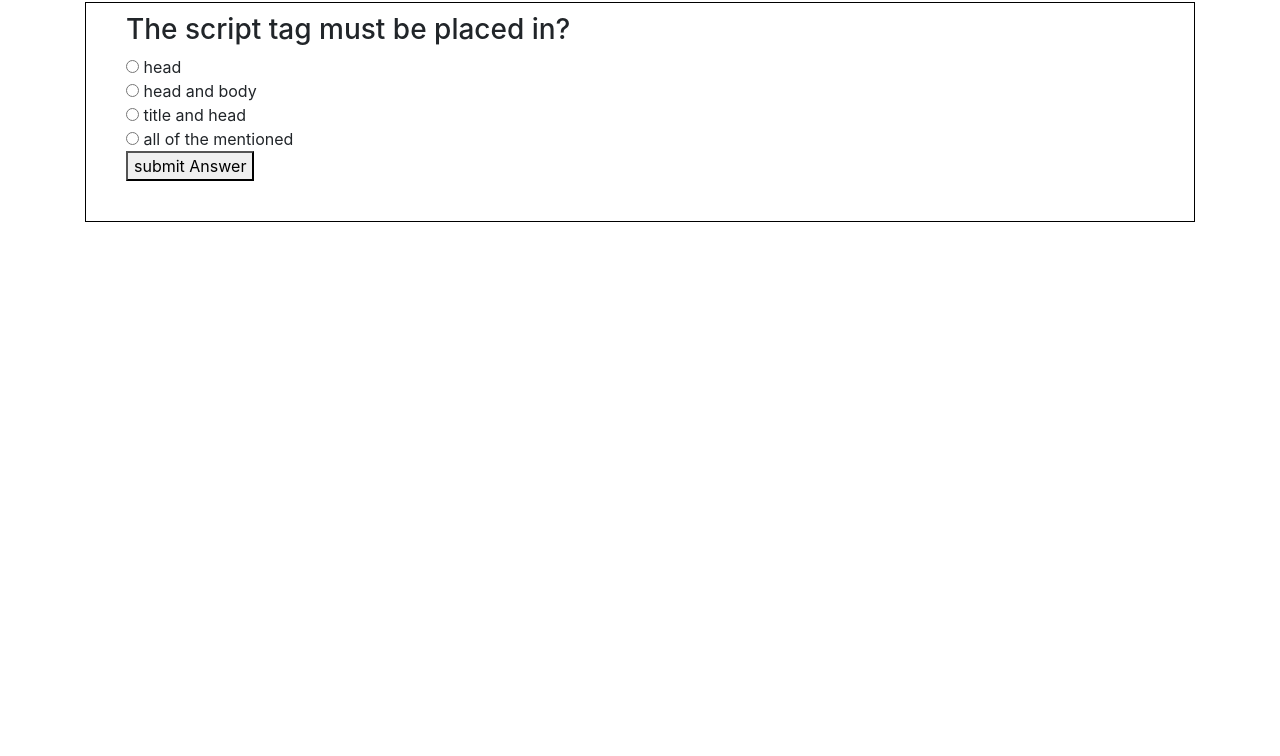
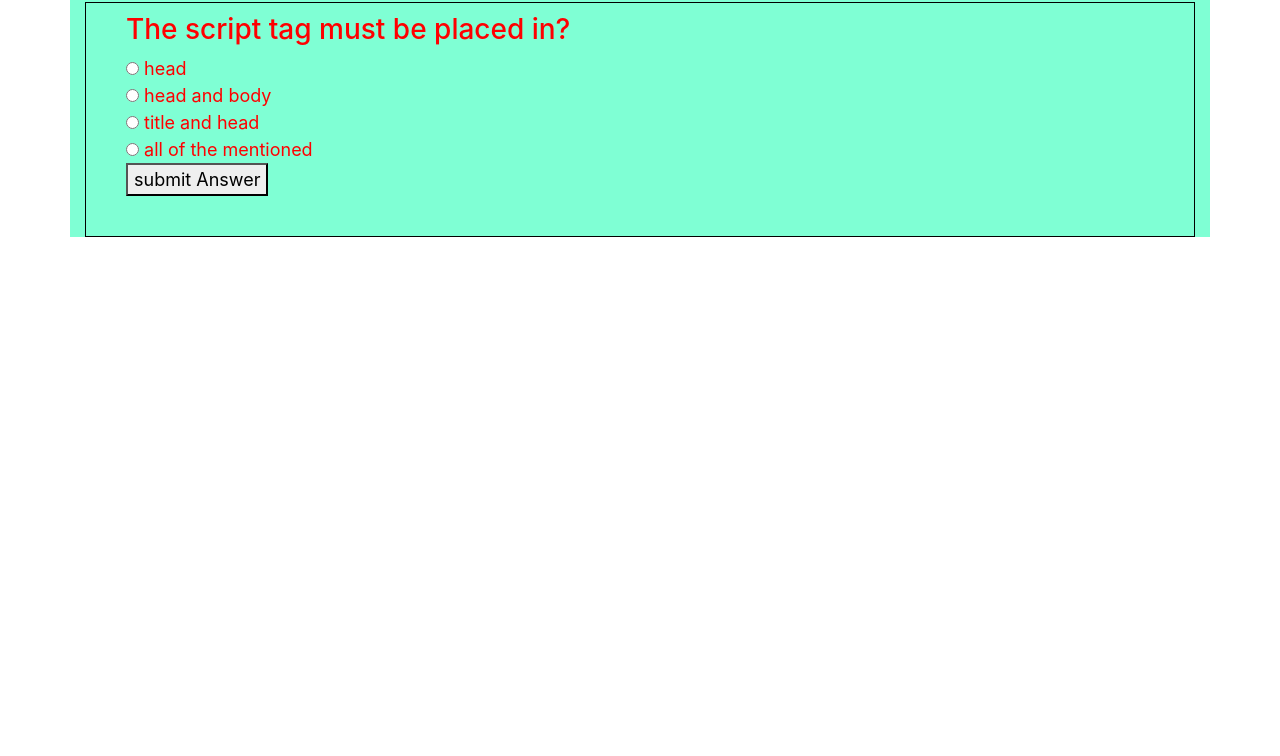
Before and after one commit to Robertokello11/Quiz-Board, a plain HTML site: page index.html in a window 1280 px wide. Shown: the part 44-800 px from the top of the page. Drawn offline with nearby package versions, Linux system fonts and the light colour scheme.

Commit message:
add all changes

```diff
--- a/css/style.css
+++ b/css/style.css
@@ -2,3 +2,10 @@ div#test{
     border: #000 1px solid;
     padding: 10px 40px 40px 40px;
 }
+.container{
+    background-color: aquamarine;
+    color:red;
+}
+#test{
+    font-size: large;
+}
```
